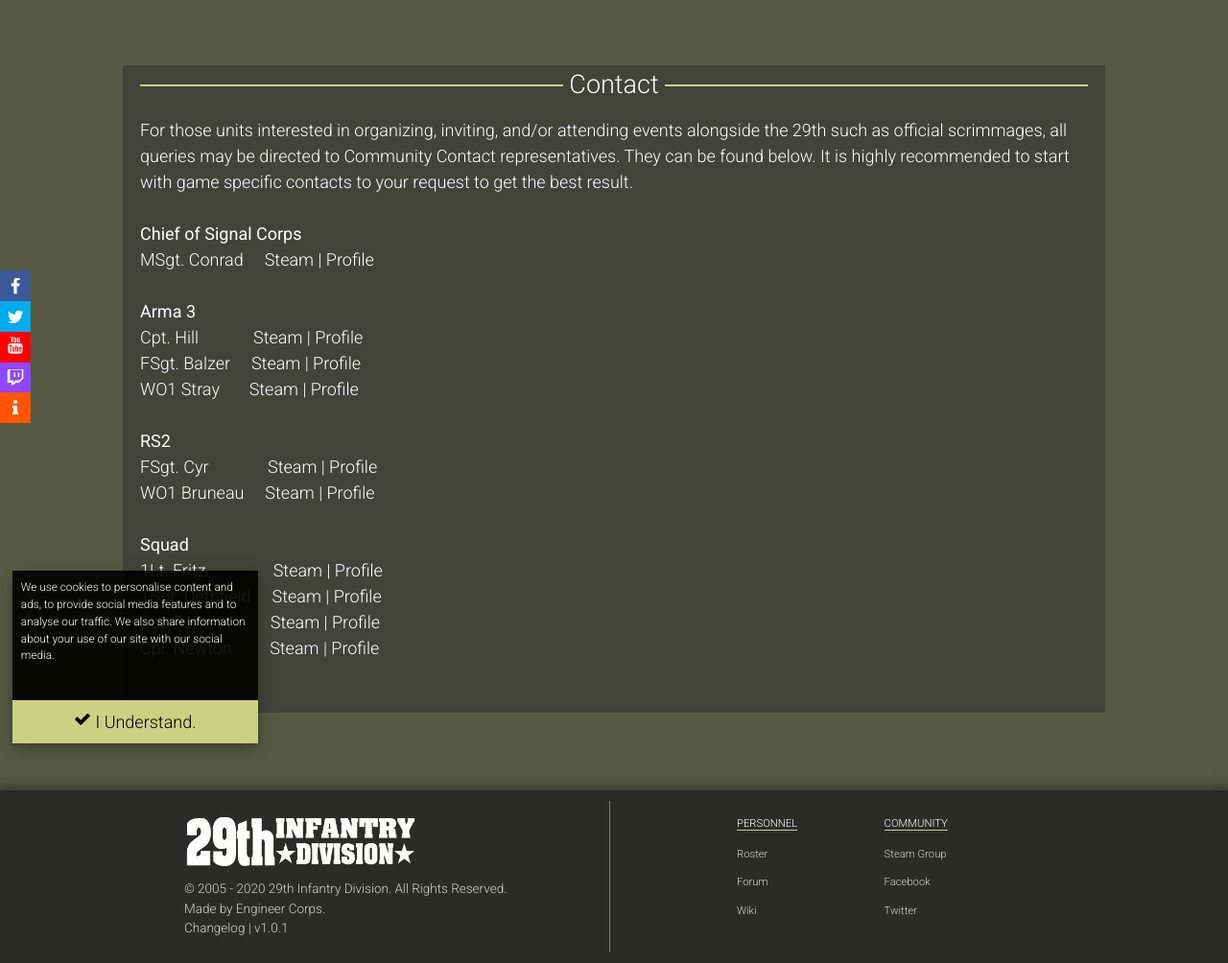
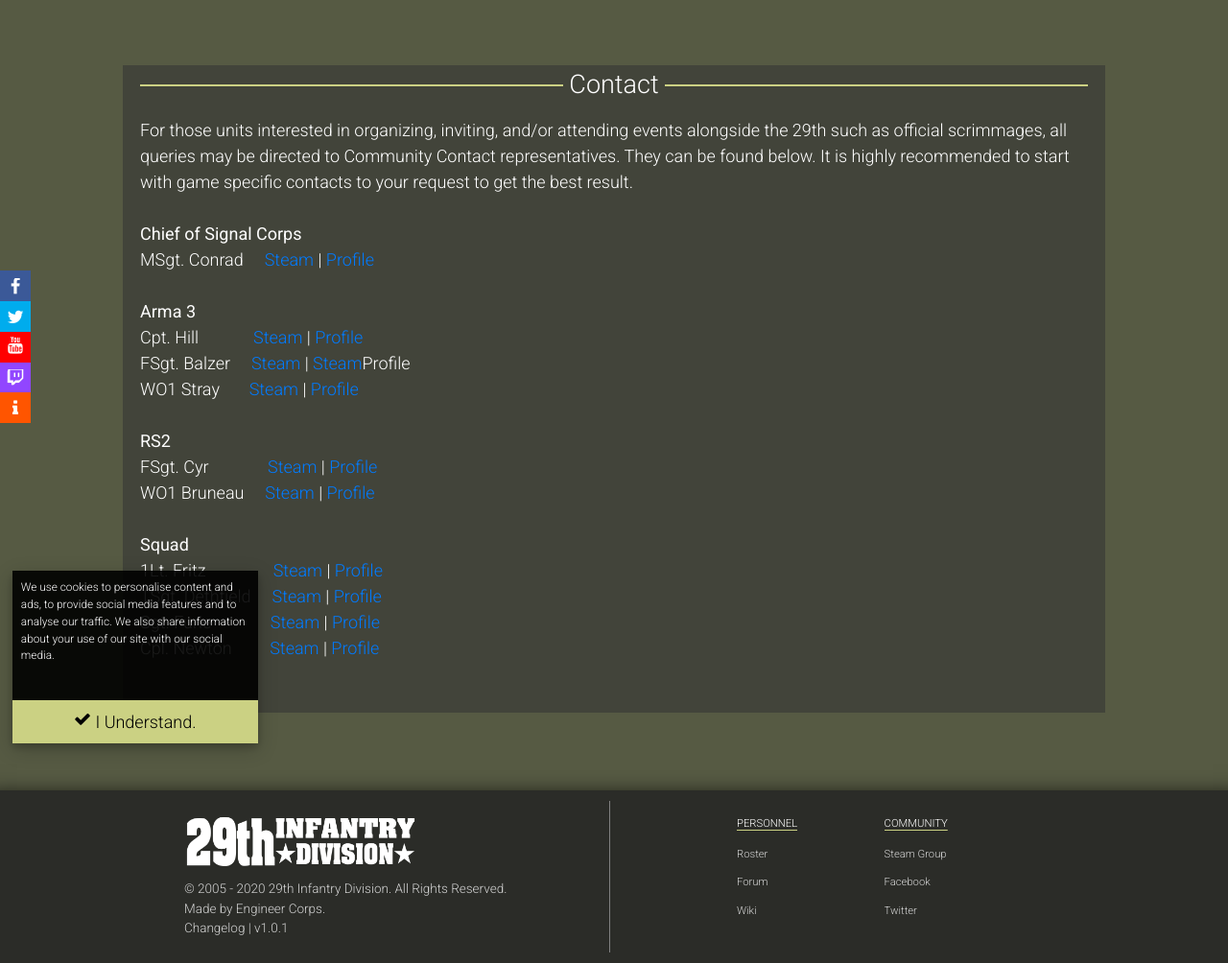
Before and after one commit to Xegion/29th.github.io, a Jekyll site: the page built from contact.html, in a window 1280 px wide, cut to the strip 112-1116 px from the top of the page. Shown: the whole strip at 96% size. Built offline with Jekyll 4.4.1, drawn with Linux system fonts in a browser that asks for light colours.

Commit message:
Add files via upload

```diff
--- a/contact.html
+++ b/contact.html
@@ -12,34 +12,34 @@ title: Contact
 			<br>
 			<b>Chief of Signal Corps</b>
 			<br>
-			MSgt. Conrad &nbsp; &nbsp; Steam | Profile
+			MSgt. Conrad &nbsp; &nbsp; <a href="" title="">Steam</a> | <a href="" title="">Profile</a>
 			<br>
 			<br>
 			<b>Arma 3</b>
 			<br>
-			Cpt. Hill &nbsp; &nbsp; &nbsp; &nbsp; &nbsp; &nbsp; Steam | Profile
+			Cpt. Hill &nbsp; &nbsp; &nbsp; &nbsp; &nbsp; &nbsp; <a href="" title="">Steam</a> | <a href="" title="">Profile</a>
 			<br>
-			FSgt. Balzer &nbsp; &nbsp;&nbsp;Steam | Profile
+			FSgt. Balzer &nbsp; &nbsp;&nbsp;<a href="" title="">Steam</a> | <a href="" title="">Steam</a>Profile</a>
 			<br>
-			WO1 Stray &nbsp; &nbsp; &nbsp;&nbsp;Steam | Profile
+			WO1 Stray &nbsp; &nbsp; &nbsp;&nbsp;<a href="" title="">Steam</a> | <a href="" title="">Profile</a>
 			<br>
 			<br>
 			<b>RS2</b>
 			<br>
-			FSgt. Cyr &nbsp; &nbsp; &nbsp; &nbsp; &nbsp; &nbsp;&nbsp; Steam | Profile
+			FSgt. Cyr &nbsp; &nbsp; &nbsp; &nbsp; &nbsp; &nbsp;&nbsp; <a href="" title="">Steam</a> | <a href="" title="">Profile</a>
 			<br>
-			WO1 Bruneau &nbsp; &nbsp;&nbsp;Steam | Profile
+			WO1 Bruneau &nbsp; &nbsp;&nbsp;<a href="" title="">Steam</a> | <a href="" title="">Profile</a>
 			<br>
 			<br>
 			<b>Squad</b>
 			<br>
-			1Lt. Fritz &nbsp; &nbsp; &nbsp; &nbsp; &nbsp; &nbsp; &nbsp; &nbsp;Steam | Profile
+			1Lt. Fritz &nbsp; &nbsp; &nbsp; &nbsp; &nbsp; &nbsp; &nbsp; &nbsp;<a href="" title="">Steam</a> | <a href="" title="">Profile</a>
 			<br>
-			TSgt. Dethfield &nbsp; &nbsp; Steam | Profile
+			TSgt. Dethfield &nbsp; &nbsp; <a href="" title="">Steam</a> | <a href="" title="">Profile</a>
 			<br>
-			Sgt. Furie &nbsp; &nbsp; &nbsp; &nbsp; &nbsp; &nbsp; &nbsp;Steam | Profile
+			Sgt. Furie &nbsp; &nbsp; &nbsp; &nbsp; &nbsp; &nbsp; &nbsp;<a href="" title="">Steam</a> | <a href="" title="">Profile</a>
 			<br>
-			Cpl. Newton &nbsp; &nbsp; &nbsp; &nbsp; Steam | Profile
+			Cpl. Newton &nbsp; &nbsp; &nbsp; &nbsp; <a href="" title="">Steam</a> | <a href="" title="">Profile</a>
 		</p>
 	</div>
 </div>
```
